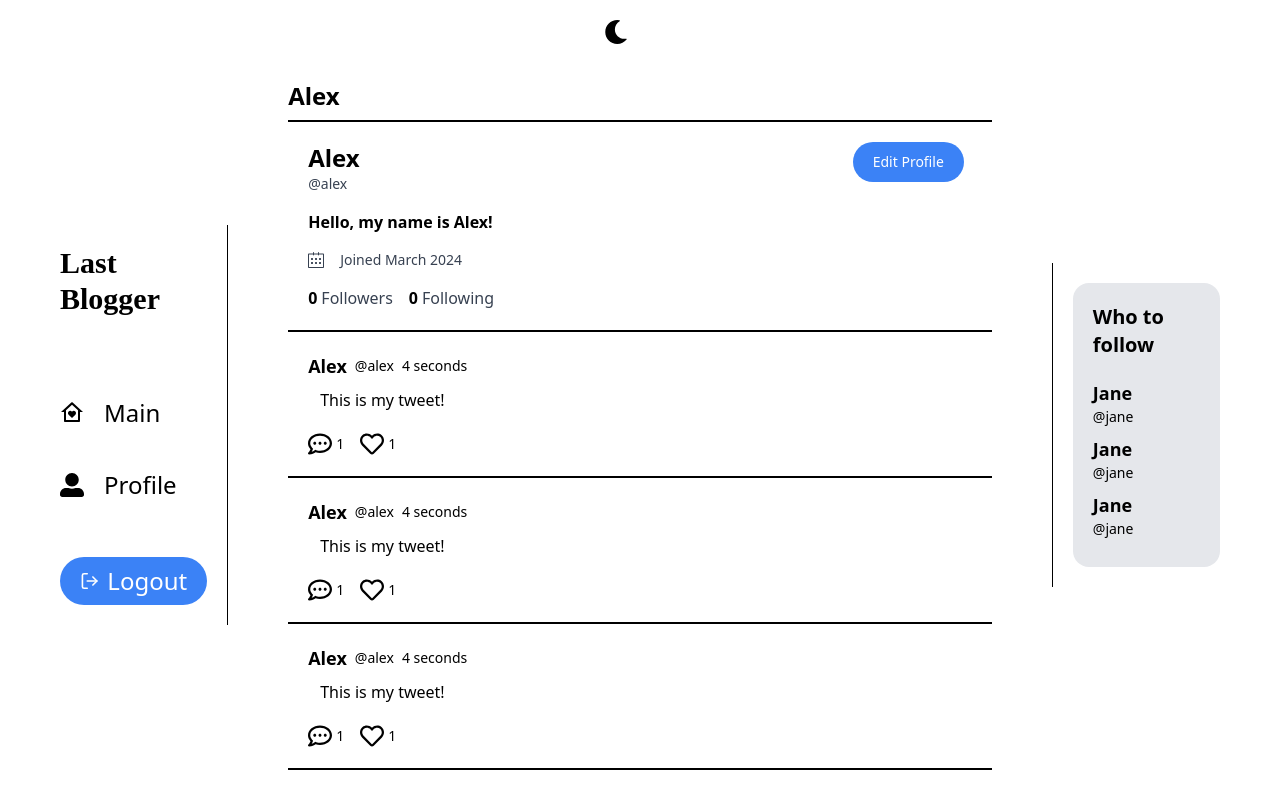
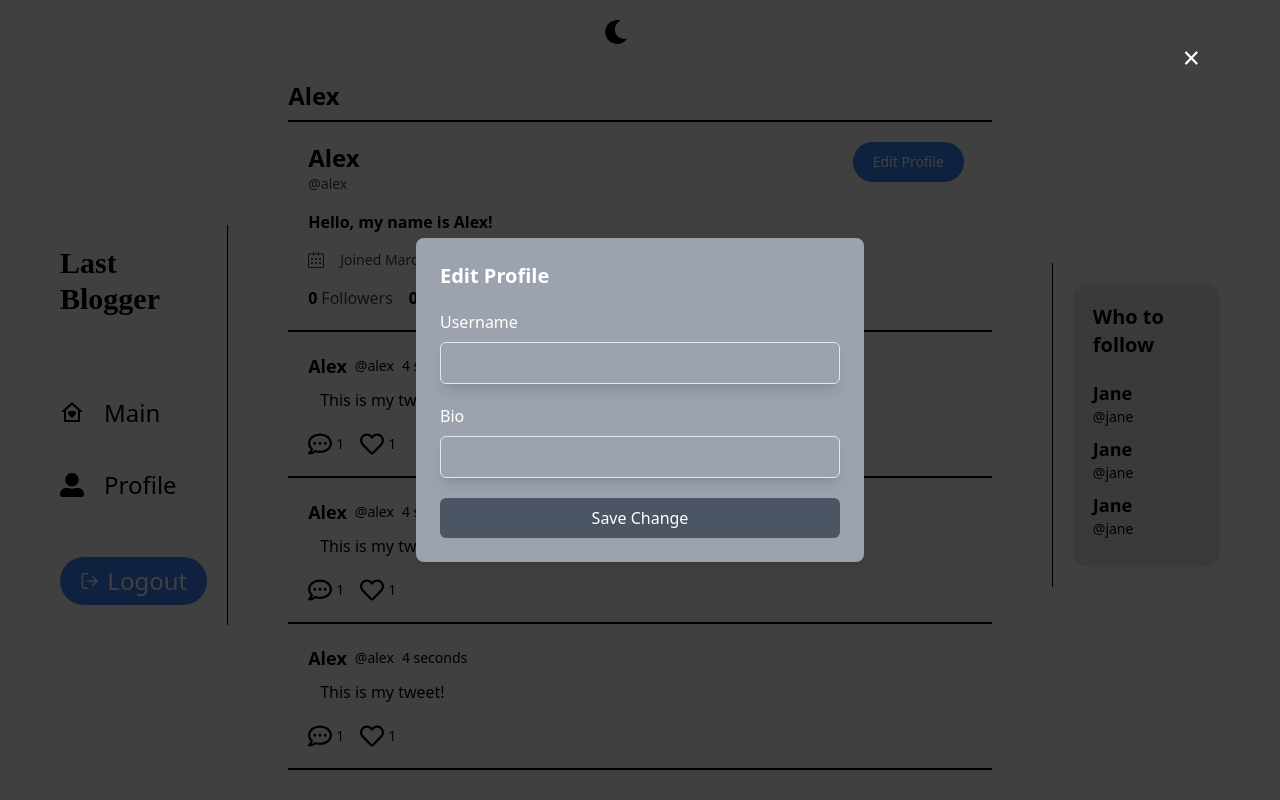
Before and after one commit to dilsad-erdogan/lastBlogger, a React (Vite) app in the folder webApp/: page /profile in a window 1280 px wide. Both pictures are taken after a click on the button "Edit Profile". Built offline with nearby package versions, Linux system fonts and the light colour scheme; no server answers.

Commit message:
edit modal

```diff
--- /dev/null
+++ b/webApp/src/components/EditProfile.jsx
@@ -0,0 +1,47 @@
+import PropTypes from 'prop-types';
+import { useState } from 'react';
+
+const EditProfile = ({ isOpen, onClose }) => {
+    const [name, setName] = useState('');
+    const [bio, setBio] = useState('');
+
+    const handleClose = () => {
+        onClose();
+    };
+
+    if(!isOpen) return null;
+
+    return (
+        <div className="fixed inset-0 bg-black bg-opacity-75 flex items-center justify-center z-50">
+            <div className="bg-gray-400 dark:bg-black rounded-lg shadow-lg p-6 w-full max-w-md">
+                {/* Modal Close */}
+                <button className="absolute top-10 right-20 text-white text-3xl" onClick={handleClose}>&times;</button>
+
+                {/* Modal Title */}
+                <h2 className="text-white text-xl font-bold mb-4">Edit Profile</h2>
+
+                {/* User Name */}
+                <div className="flex flex-col mt-5 gap-2">
+                    <label className='text-white'>Username</label>
+                    <input type="text" className="w-full p-2 rounded-md bg-gray-400 dark:bg-black text-white outline-none mb resize-none border shadow-lg" placeholder="My name" value={name} onChange={(e) => setName(e.target.value)} />
+                </div>
+
+                {/* User Bio */}
+                <div className="flex flex-col mt-5 gap-2">
+                    <label className='text-white'>Bio</label>
+                    <input type="text" className="w-full p-2 rounded-md bg-gray-400 dark:bg-black text-white outline-none mb resize-none border shadow-lg" placeholder="My bio" value={bio} onChange={(e) => setBio(e.target.value)} />
+                </div>
+
+                {/* Save Button */}
+                <button className="bg-gray-600 text-white px-4 py-2 rounded-md w-full mt-5">Save Change</button>
+            </div>
+        </div>
+    )
+}
+
+EditProfile.propTypes = {
+    isOpen: PropTypes.bool.isRequired,
+    onClose: PropTypes.func.isRequired
+};
+
+export default EditProfile
--- a/webApp/src/components/ProfileContent.jsx
+++ b/webApp/src/components/ProfileContent.jsx
@@ -1,7 +1,15 @@
+import { useState } from "react";
 import { FaRegCommentDots, FaRegHeart } from "react-icons/fa";
 import { SlCalender } from "react-icons/sl";
+import EditProfile from "./EditProfile";
 
 const ProfileContent = () => {
+    const [openModal, setOpenModal] = useState(false);
+
+    const handleOpenModal = () => {
+        setOpenModal(true);
+    };
+
     return (
         <div className="w-full">
             {/* Text */}
@@ -35,7 +43,7 @@ const ProfileContent = () => {
 
                 {/* Button */}
                 <div className="w-full text-end">
-                <button className="text-white bg-blue-500 hover:bg-blue-800 disabled:bg-blue-300 font-medium rounded-full text-sm px-5 py-2.5 me-2 mb-2">Edit Profile</button>
+                    <button className="text-white bg-blue-500 hover:bg-blue-800 disabled:bg-blue-300 font-medium rounded-full text-sm px-5 py-2.5 me-2 mb-2" onClick={handleOpenModal}>Edit Profile</button>
                 </div>
             </div>
 
@@ -107,6 +115,8 @@ const ProfileContent = () => {
                     </div>
                 </div>
             </div>
+
+            <EditProfile isOpen={openModal} onClose={() => setOpenModal(false)} />
         </div>
     )
 }
```
